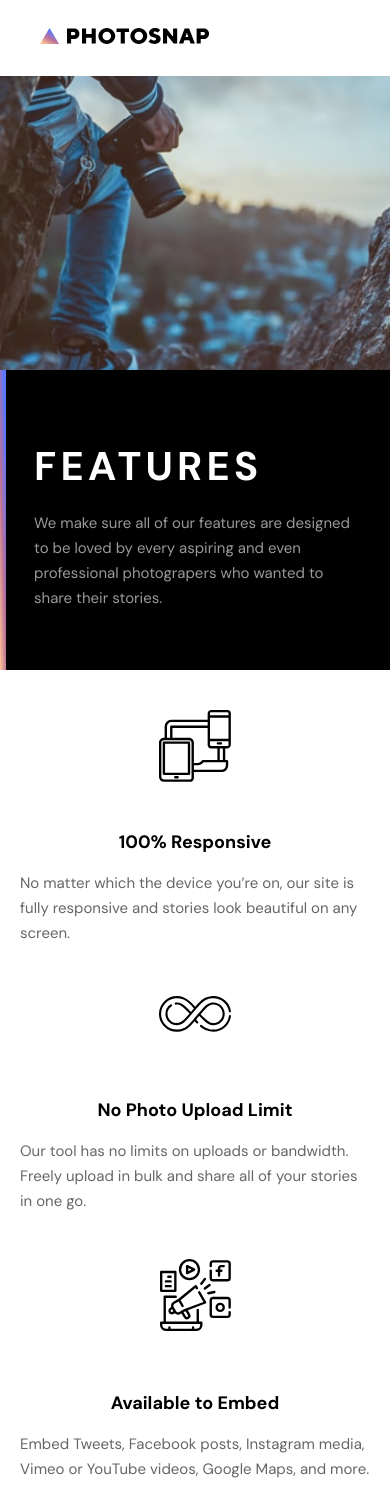
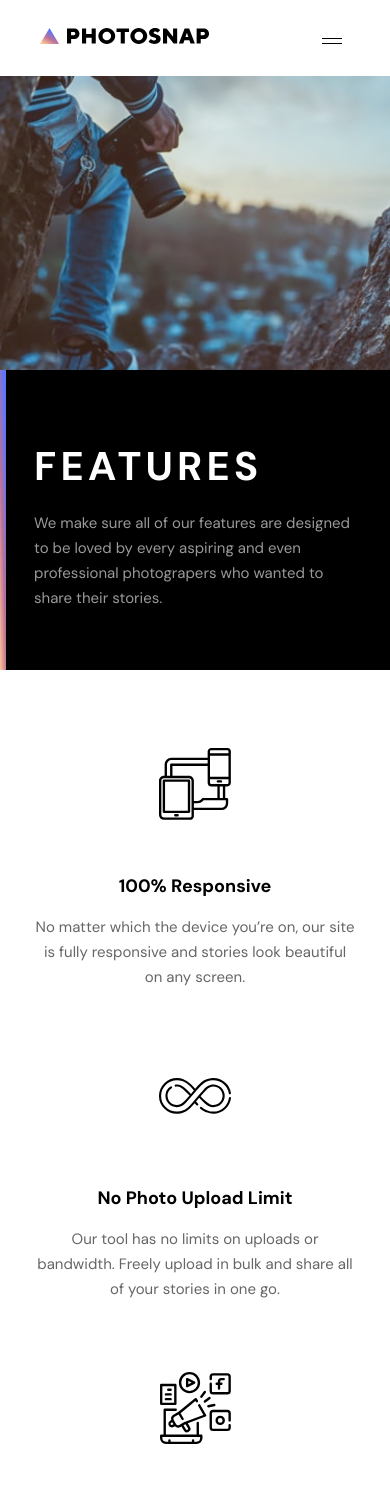
Before and after one commit to vsm1996/photosnap, a React (Create React App) app: page /features in a window 390 px wide. Shown: the top 1501 px of the page. Built offline with nearby package versions, Linux system fonts and the light colour scheme.

Commit message:
more responsive changes

```diff
--- a/src/components/common/beta-hero/beta.css
+++ b/src/components/common/beta-hero/beta.css
@@ -58,6 +58,9 @@
 
   .beta__heading {
     margin-bottom: 24px;
+    font-size: 32px;
+    line-height: 40px;
+    letter-spacing: 3.33333px;
   }
 
   .beta__link {
--- a/src/components/common/feature-card/featurecard.css
+++ b/src/components/common/feature-card/featurecard.css
@@ -1,9 +1,10 @@
 .feature-card {
-  width: 21.875rem;
-  height: 14.75rem;
+  width: 20rem;
+  height: 17.5rem;
   display: inline-flex;
   flex-direction: column;
   align-items: center;
+  text-align: center;
 }
 
 .feature-card__svg {
@@ -38,6 +39,10 @@
 
 @media only screen and (max-width: 750px) {
   .feature-card {
-    margin: 0 auto;
+    margin: 0rem auto;
+  }
+
+  .feature-card__svg {
+    margin-bottom: 1rem;
   }
 }
--- a/src/components/common/navigation/Nav.jsx
+++ b/src/components/common/navigation/Nav.jsx
@@ -1,7 +1,7 @@
 import React, { useState } from 'react'
 import { Link } from 'react-router-dom'
 import Logo from '../logo/Logo';
-// import { ReactComponent as MenuOpen } from '../../../assets/shared/mobile/menu.svg'
+import { ReactComponent as MenuOpen } from '../../../assets/shared/mobile/menu.svg'
 import { ReactComponent as MenuClose } from '../../../assets/shared/mobile/close.svg'
 
 import './nav.css'
@@ -24,8 +24,8 @@ const Nav = () => {
         </li>
       </ul>
       <Link to='/' className="nav__link"> Get An Invite </Link>
-      {/* <MenuOpen className={show ? 'menu-icon hide' : 'menu-icon show'} onClick={() => setDisplay(!show)} /> */}
-      <MenuClose className={show ? 'menu-icon show' : 'menu-icon hide'} onClick={() => setDisplay(!show)} />
+      <MenuOpen className={show === true ? 'hide' : 'menu-icon show'} onClick={() => setDisplay(!show)} />
+      <MenuClose className={show === true ? 'menu-icon show' : 'hide'} onClick={() => setDisplay(!show)} />
 
       <div className={show ? 'mobile-nav__modal show-modal' : 'mobile-nav__modal hide'}>
         <ul className='mobile-nav__list'>
--- a/src/components/common/navigation/nav.css
+++ b/src/components/common/navigation/nav.css
@@ -87,7 +87,7 @@
 }
 
 .hr-nav {
-  width: 310px;
+  width: 100%;
   height: 1px;
   background: var(--color-black);
   opacity: 0.25;
@@ -107,6 +107,11 @@
 .hide {
   display: none;
 }
+
+.menu-icon {
+  display: none;
+}
+
 @media only screen and (max-width: 800px) {
   .nav {
     padding: 1.75rem 2.5rem;
@@ -132,7 +137,17 @@
   }
 
   .menu-icon {
-    /* display: inline-block; */
+    display: inline-block;
+    margin-left: 7rem;
+  }
+
+  /* .menu-icon__open {
+    display: inline-block;
     margin-left: 20.5%;
   }
+
+  .menu-icon__close {
+    display: inline-block;
+    margin-left: 20.5%;
+  } */
 }
--- a/src/components/home-features/homefeatures.css
+++ b/src/components/home-features/homefeatures.css
@@ -9,5 +9,6 @@
   .home-features {
     flex-direction: column;
     align-items: center;
+    padding: 2rem 0rem 4rem 0rem;
   }
 }
--- a/src/pages/features/features.css
+++ b/src/pages/features/features.css
@@ -1,6 +1,7 @@
 .features__cards {
   display: grid;
   grid-template-columns: repeat(3, minmax(0, 1fr));
+  justify-items: center;
   grid-gap: 2rem;
   padding: 5rem 7rem;
 }
```
Also changed, not shown: 1 other file (tests, documents, lock files or other folders).
